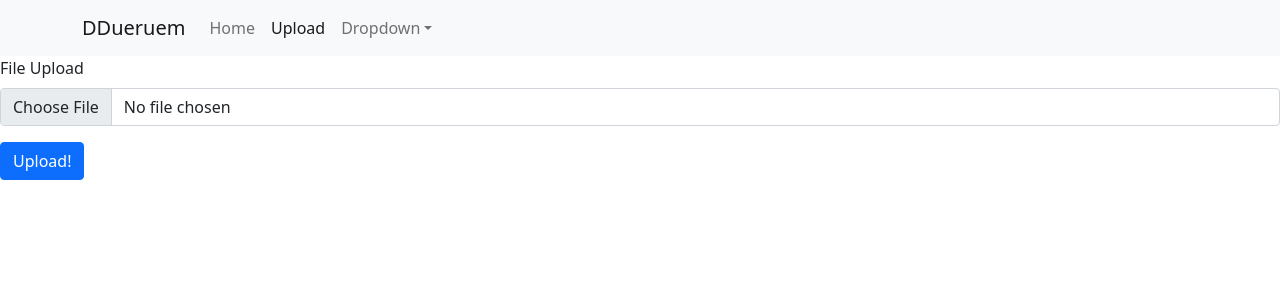
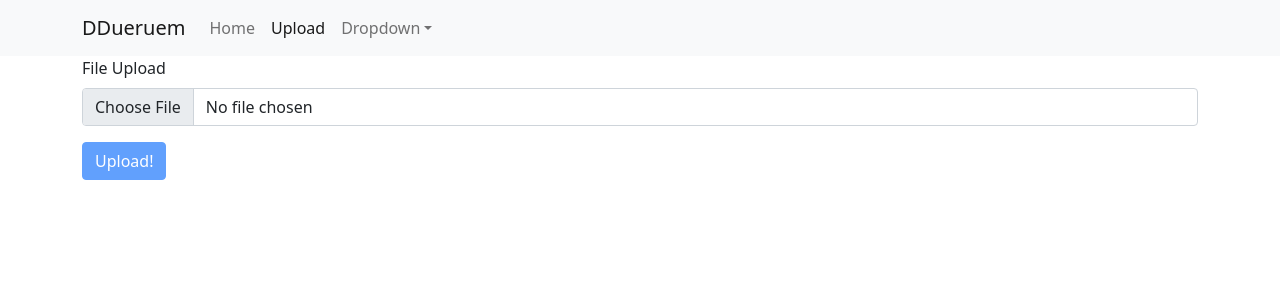
Before and after one commit to OBDDimal/variability.dev-database, a React (Create React App) app in the folder frontend/: page /upload in a window 1280 px wide. Shown: the top 300 px of the page. Built offline with nearby package versions, Linux system fonts and the light colour scheme.

Commit message:
Further Additions to #14

```diff
--- a/frontend/src/index.tsx
+++ b/frontend/src/index.tsx
@@ -9,18 +9,23 @@ import "bootstrap/dist/css/bootstrap.min.css";
 import { BrowserRouter, Route, Routes } from "react-router-dom";
 import SiteNavbar from "./components/SiteNavbar";
 import Upload from "./routes/Upload";
+import { Container, Row } from "react-bootstrap";
 
 ReactDOM.render(
   <React.StrictMode>
     <SiteNavbar
       url={window.location.href.substr(window.location.href.lastIndexOf("/"))}
     />
+    <Container>
+      <Row>
         <BrowserRouter>
           <Routes>
             <Route path='/' element={<App />} />
             <Route path='upload' element={<Upload />} />
           </Routes>
         </BrowserRouter>
+      </Row>
+    </Container>
   </React.StrictMode>,
   document.getElementById("root")
 );
--- a/frontend/src/routes/Upload.tsx
+++ b/frontend/src/routes/Upload.tsx
@@ -1,5 +1,5 @@
 import React, { Component } from "react";
-import { Button, Form, FormControl, FormControlProps } from "react-bootstrap";
+import { Button, Form } from "react-bootstrap";
 
 export default class upload extends Component {
   state = {
@@ -13,6 +13,26 @@ export default class upload extends Component {
     }
   };
 
+  onSubmit = () => {
+    if (this.state.file) {
+      const data = new FormData();
+      data.append("file", this.state.file);
+
+      fetch("http://localhost:8000/core/files/", {
+        mode: "no-cors",
+        method: "POST",
+        body: data,
+      })
+        .then((response) => response.json())
+        .then((result) => {
+          console.log("Success:", result);
+        })
+        .catch((error) => {
+          console.log("Error:", error);
+        });
+    }
+  };
+
   render() {
     return (
       <div>
@@ -20,7 +40,13 @@ export default class upload extends Component {
           <Form.Label>File Upload</Form.Label>
           <Form.Control type='file' onChange={this.onFileChange} />
         </Form.Group>
-        <Button type='button'>Upload!</Button>
+        <Button
+          type='button'
+          disabled={this.state.file === undefined ? true : undefined}
+          onClick={this.onSubmit}
+        >
+          Upload!
+        </Button>
       </div>
     );
   }
```
Lines whose indentation alone changed are shown as unchanged.
